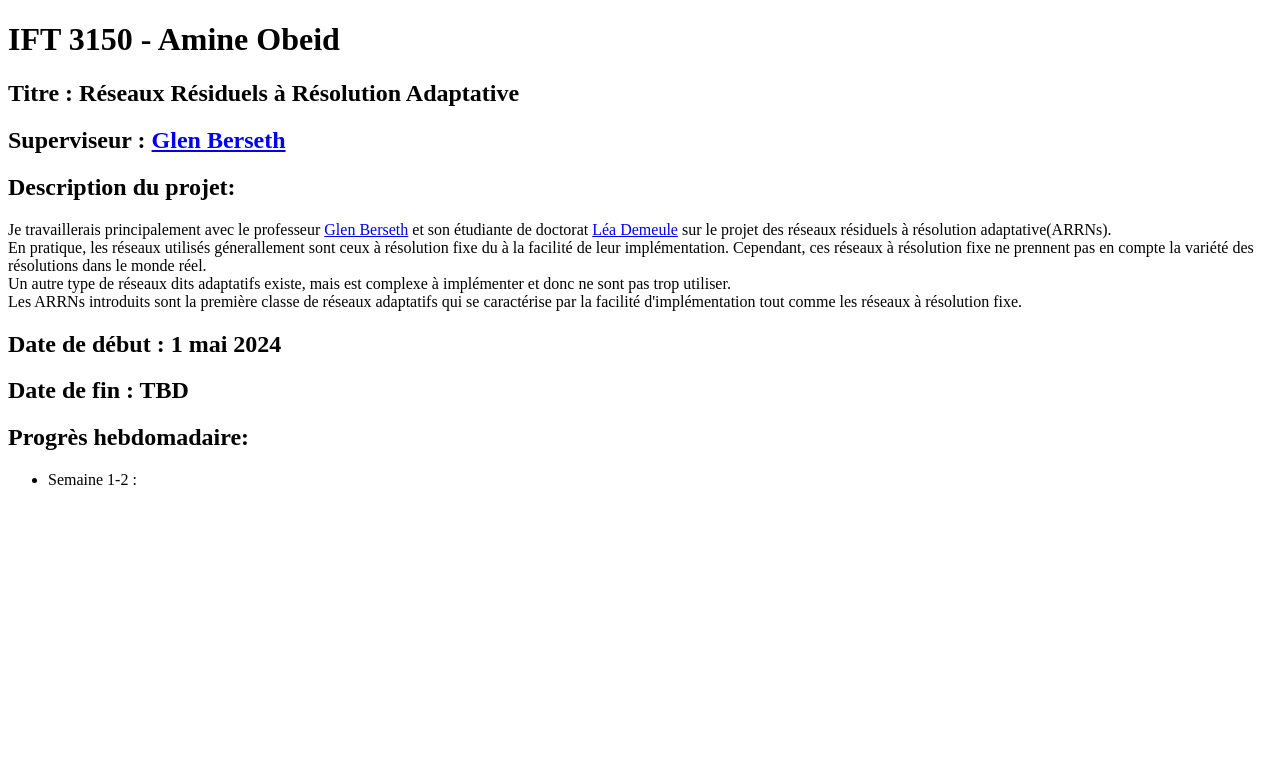
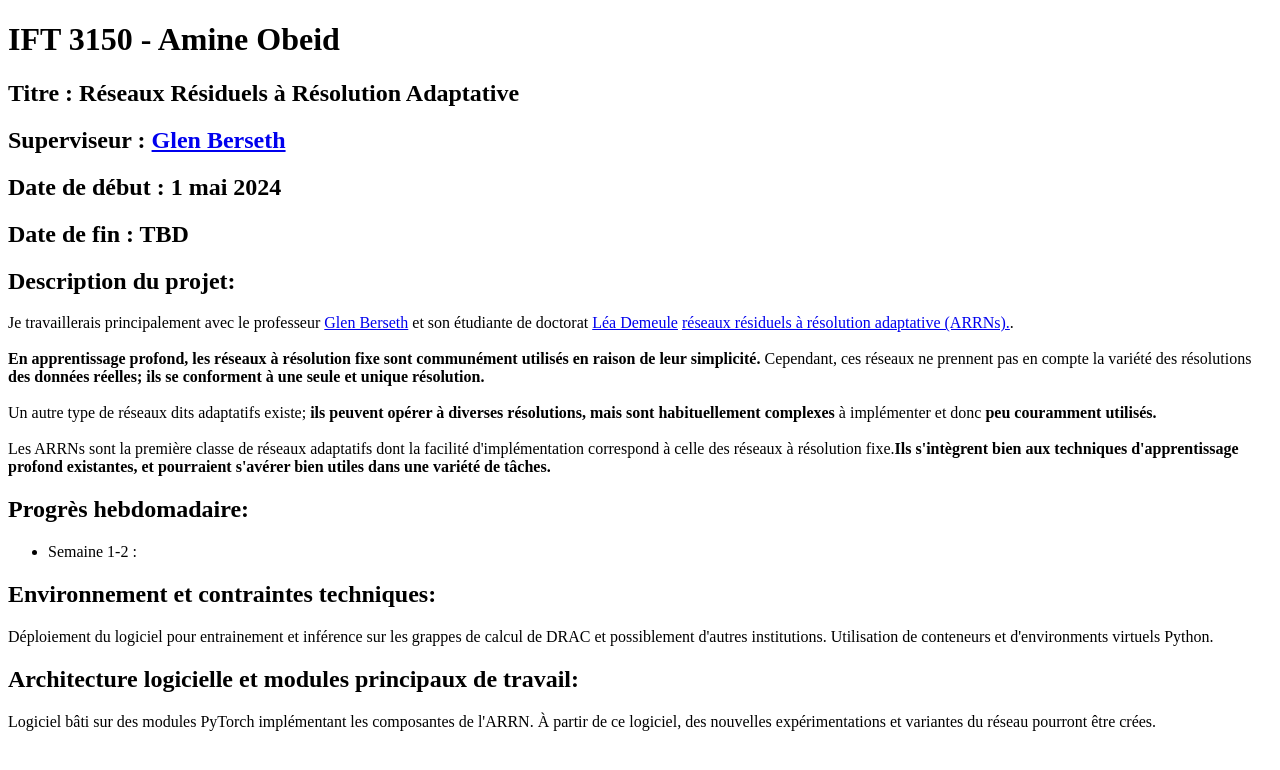
Before and after one commit to AmineObeid/ift3150-projet, a plain HTML site: page index.html in a window 1280 px wide. Drawn offline with Linux system fonts and the light colour scheme.

Commit message:
Update index.html

```diff
--- a/index.html
+++ b/index.html
@@ -10,22 +10,26 @@
         <h1>IFT 3150 - Amine Obeid</h1>
         <h2>Titre : Réseaux Résiduels à Résolution Adaptative</h2>
         <h2>Superviseur : <a href="https://neo-x.github.io/">Glen Berseth</a> </h2>
+        <h2>Date de début : 1 mai 2024</h2>
+        <h2>Date de fin : TBD</h2>
     </header>
 
     <main>
         <h2>Description du projet: </h2>
 
-        Je travaillerais principalement avec le professeur <a href="https://neo-x.github.io/">Glen Berseth</a> et son étudiante de doctorat <a href="https://leademeule.com/">Léa Demeule</a> sur le projet des réseaux résiduels à résolution adaptative(ARRNs). <br>
-        En pratique, les réseaux utilisés génerallement sont ceux à résolution fixe du à la facilité de leur implémentation. Cependant, ces réseaux à résolution fixe ne prennent pas en compte la variété des résolutions dans le monde réel. <br>
-        Un autre type de réseaux dits adaptatifs existe, mais est complexe à implémenter et donc ne sont pas trop utiliser. <br>
-        Les ARRNs introduits sont la première classe de réseaux adaptatifs qui se caractérise par la facilité d'implémentation tout comme les réseaux à résolution fixe. <br>
+        Je travaillerais principalement avec le professeur <a href="https://neo-x.github.io/">Glen Berseth</a> et son étudiante de doctorat <a href="https://leademeule.com/">Léa Demeule</a> <a href="https://openreview.net/forum?id=9hcsB4oYxG">réseaux résiduels à résolution adaptative (ARRNs).</a>. <br> <br>
+        <b>En apprentissage profond, les réseaux à résolution fixe sont communément utilisés en raison de leur simplicité.</b> Cependant, ces réseaux ne prennent pas en compte la variété des résolutions <b>des données réelles; ils se conforment à une seule et unique résolution.</b> <br> <br>
+        Un autre type de réseaux dits adaptatifs existe; <b>ils peuvent opérer à diverses résolutions, mais sont habituellement complexes</b> à implémenter et donc <b>peu couramment utilisés.</b> <br> <br>
+        Les ARRNs sont la première classe de réseaux adaptatifs dont la facilité d'implémentation correspond à celle des réseaux à résolution fixe.<b>Ils s'intègrent bien aux techniques d'apprentissage profond existantes, et pourraient s'avérer bien utiles dans une variété de tâches.</b>
 
-        <h2>Date de début : 1 mai 2024</h2>
-        <h2>Date de fin : TBD</h2>
         <h2>Progrès hebdomadaire: </h2>
         <ul>
             <li> Semaine 1-2 :
         </ul>
+        <h2>Environnement et contraintes techniques: </h2>
+        Déploiement du logiciel pour entrainement et inférence sur les grappes de calcul de DRAC et possiblement d'autres institutions. Utilisation de conteneurs et d'environments virtuels Python. <br>
+        <h2>Architecture logicielle et modules principaux de travail: </h2>
+        Logiciel bâti sur des modules PyTorch implémentant les composantes de l'ARRN. À partir de ce logiciel, des nouvelles expérimentations et variantes du réseau pourront être crées.
     </main>
 
 </body>
```
